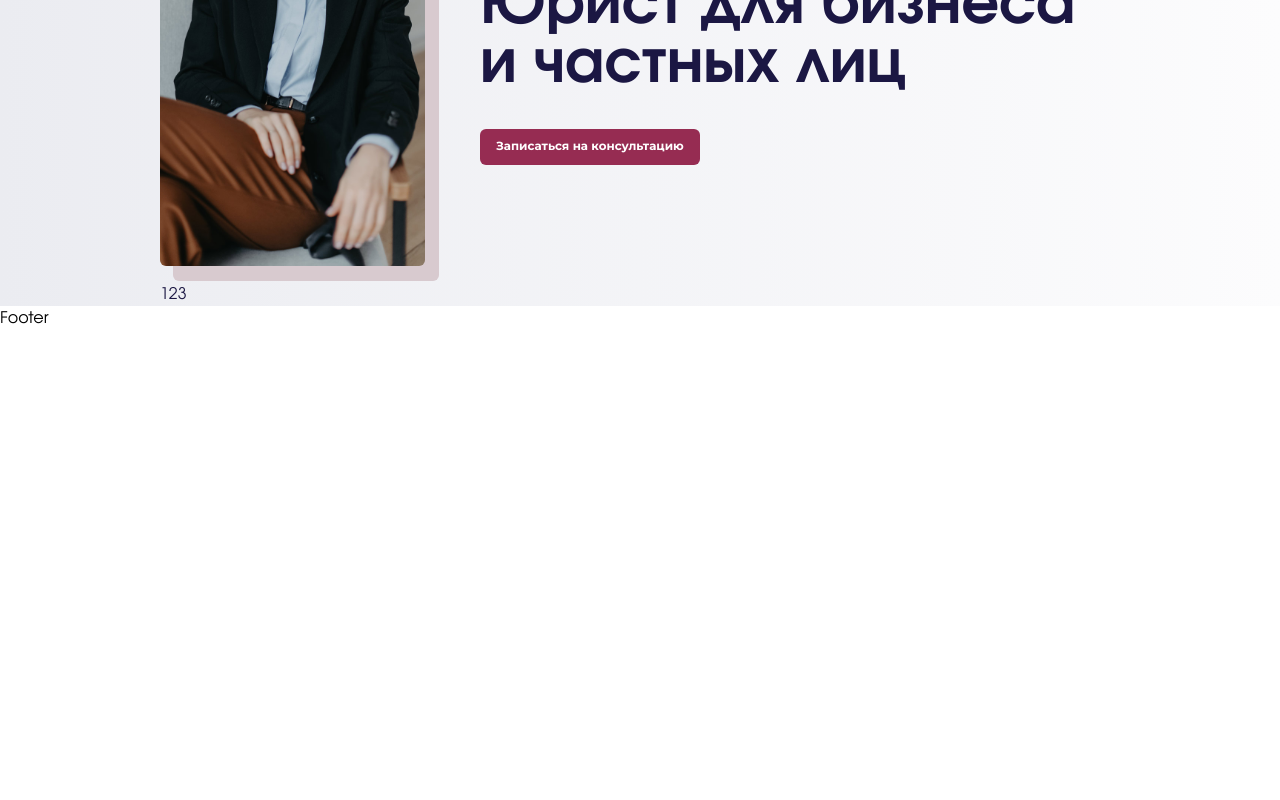
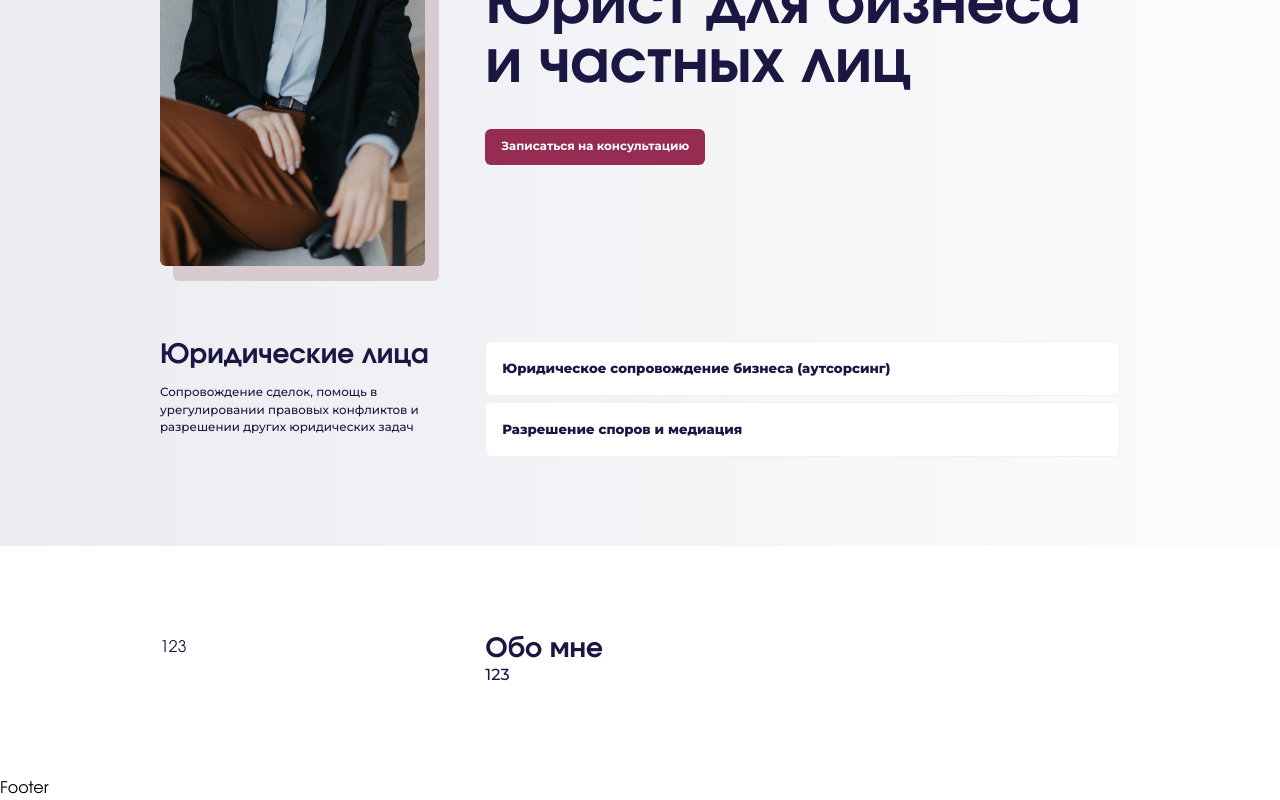
Before and after one commit to vastolya/Olga-Drapeko, a Next.js app: page / in a window 1280 px wide. Shown: the part 309-1109 px from the top of the page. Before the commit the page ends 800 px from the top, so only its background shows below. Built offline with nearby package versions, Linux system fonts and the light colour scheme.

Commit message:
start about component

```diff
--- /dev/null
+++ b/src/app/components/About.tsx
@@ -0,0 +1,19 @@
+import React from "react";
+
+import { montserrat } from "../fonts";
+
+const About = () => {
+  return (
+    <div className="md:mx-[12.5vw] my-[11.11vh] grid grid-cols-6 md:gap-x-[1.25vw] text-[#1B1743]">
+      <div className="col-span-2">123</div>
+      <div className="col-span-3">
+        <h1 className="md:text-[3.33vh] md:leading-[3.51vh] font-bold">Обо мне</h1>
+       <div className={`${montserrat.className}`}>
+        <p>123</p>
+       </div>
+      </div>
+    </div>
+  );
+};
+
+export default About;
--- a/src/app/components/Main.tsx
+++ b/src/app/components/Main.tsx
@@ -2,11 +2,12 @@
 import { useState } from "react";
 import React from "react";
 import Image from "next/image";
+import Link from "next/link";
 
 import PicMain from "../../../public/pics/picMain.jpg";
 
 import { montserrat } from "../fonts";
-import { evolventa } from "../fonts";
+
 import Button from "./Button";
 
 const mainArray = [
@@ -14,15 +15,21 @@ const mainArray = [
     title: "Юридические лица",
     description:
       "Сопровождение сделок, помощь в урегулировании правовых конфликтов и разрешении других юридических задач",
+    services: [
+      { title: "Юридическое сопровождение бизнеса (аутсорсинг)", link: "/#" },
+      { title: "Разрешение споров и медиация", link: "/#" },
+    ],
   },
   {
     title: "Физические лица",
     description:
       "Консультации по правовым вопросам, сопровождение сделок, представление ваших интересов в суде",
+    services: [{ title: "Разрешение споров и медиация", link: "/#" }],
   },
   {
     title: "Банкротство",
     description: "Представление интересов по делам о банкротстве",
+    services: [{ title: "Юридическое сопровождение банкротства", link: "/#" }],
   },
 ];
 
@@ -35,7 +42,7 @@ const Main = () => {
 
   return (
     <main className="bg-gradient-to-r from-[#EBECF1] to-[#FCFCFD]">
-      <div className="md:mx-[12.5vw] grid grid-cols-6 text-[#1B1743] select-none">
+      <div className="md:mx-[12.5vw] grid grid-cols-6 md:gap-x-[1.25vw] text-[#1B1743] select-none md:pb-[11.11vh]">
         <div className="col-span-2">
           <div className="relative">
             <div className="z-[22] absolute">
@@ -55,7 +62,7 @@ const Main = () => {
               <div
                 key={index}
                 onClick={() => handleItemClick(index)}
-                className={`border-[0.09vh] px-[0.83vw] py-[1.11vh] ${
+                className={`border-[0.11vh] px-[0.83vw] py-[1.11vh] first:rounded-l-md last:rounded-r-md ${
                   selectedItem === index
                     ? "border-[#962C52]"
                     : "border-[#D3D3E3]"
@@ -64,7 +71,7 @@ const Main = () => {
                 <p
                   className={` ${
                     selectedItem === index ? "text-[#962C52]" : "text-[#D3D3E3]"
-                  } md:text-[1.48vh] md:leading-[2.22vh] ${
+                  } md:text-[1.48vh] md:leading-[2.22vh] font-semibold ${
                     montserrat.className
                   }`}
                 >
@@ -81,7 +88,27 @@ const Main = () => {
             <Button title="Записаться на консультацию" />
           </div>
         </div>
-        <div>123</div>
+        <div className="col-span-2 md:mt-[7.40vh]">
+          <h1 className="md:text-[3.33vh] md:leading-[3.51vh] md:pb-[1.85vh] font-bold">
+            {mainArray[selectedItem].title}
+          </h1>
+          <p
+            className={`md:text-[1.48vh] md:leading-[2.22vh] font-medium ${montserrat.className}`}
+          >
+            {mainArray[selectedItem].description}
+          </p>
+        </div>
+        <div className="col-span-4 md:mt-[7.40vh] grid md:gap-y-[0.74vh]">
+          {mainArray[selectedItem].services.map((item, index) => (
+            <Link
+              key={index}
+              href={item.link}
+              className={`h-fit flex items-center px-[1.25vw] py-[2.22vh] bg-white border-[1px] border-[#F0F0F5] font-bold md:text-[1.66vh] md:leading-[2.22vh] rounded-md ${montserrat.className}`}
+            >
+              {item.title}
+            </Link>
+          ))}
+        </div>
       </div>
     </main>
   );
--- a/src/app/fonts.ts
+++ b/src/app/fonts.ts
@@ -2,6 +2,11 @@ import localFont from "next/font/local";
 
 export const montserrat = localFont({
     src: [
+      {
+        path: "../../public/fonts/Montserrat-Medium.ttf",
+        weight: "500",
+        style: "normal",
+      },
       {
         path: "../../public/fonts/Montserrat-Bold.ttf",
         weight: "600",
--- a/src/app/page.tsx
+++ b/src/app/page.tsx
@@ -1,10 +1,12 @@
 import Image from "next/image";
 import Main from "./components/Main";
+import About from "./components/About";
 
 export default function Home() {
   return (
     <main className="">
       <Main />
+      <About />
     </main>
   );
 }
```
Also changed, not shown: public/fonts/Montserrat-Medium.ttf (added).
